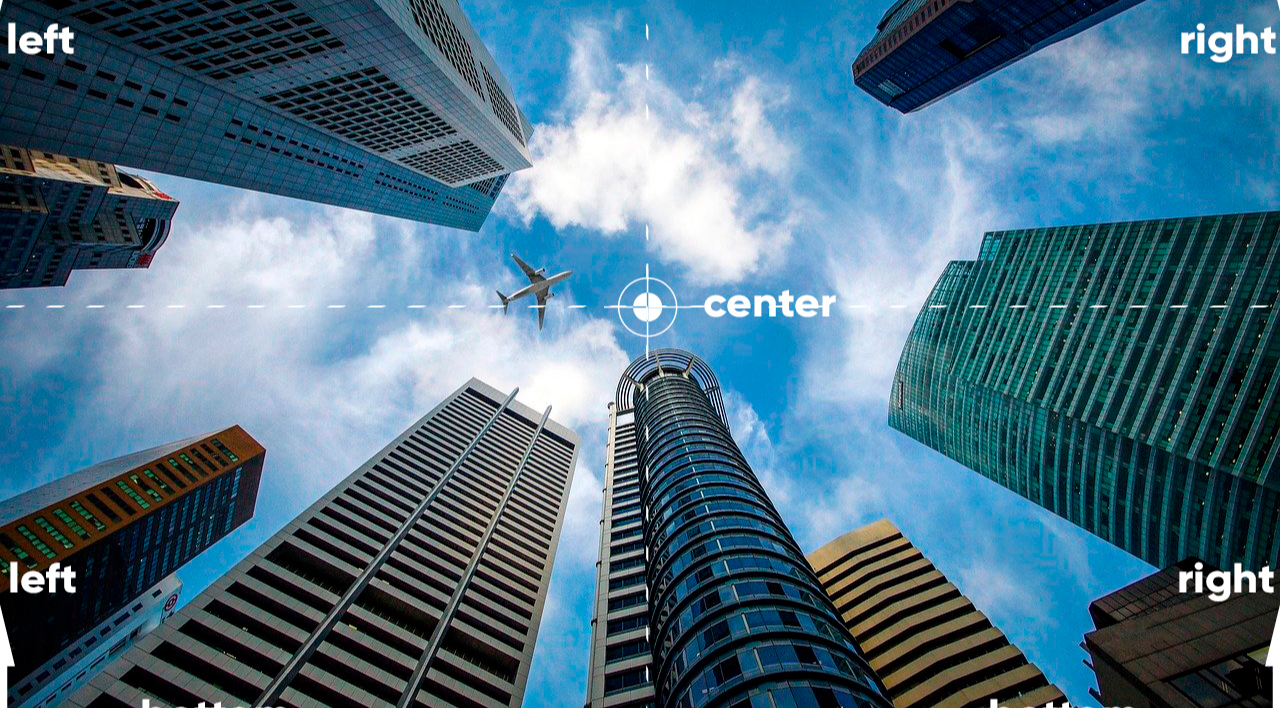
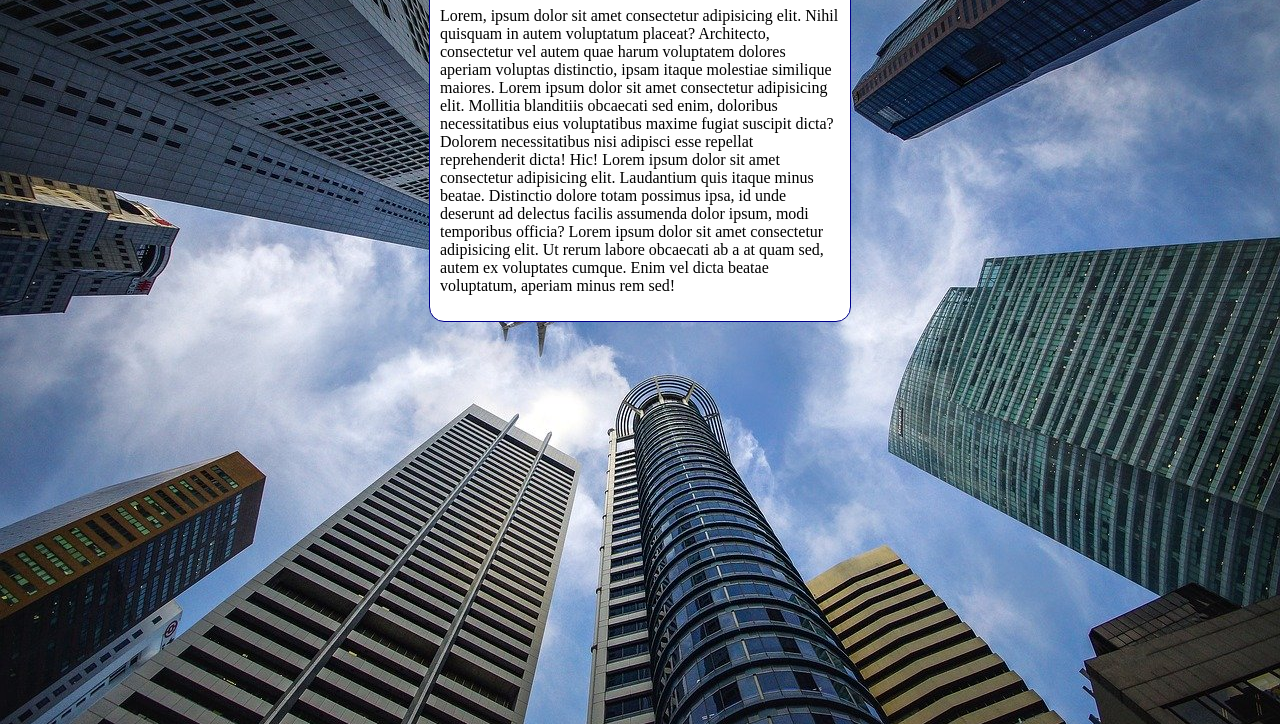
Before and after one commit to Lucaszz11/html-css, a plain HTML site: page Exercícios/ex022/fundo005.html in a window 1280 px wide. Shown: the part 92-816 px from the top of the page. Drawn offline with Linux system fonts and the light colour scheme.

Commit message:
Atualizei exercício 022

```diff
--- a/Exercícios/ex022/fundo005.html
+++ b/Exercícios/ex022/fundo005.html
@@ -3,16 +3,31 @@
 <head>
     <meta charset="UTF-8">
     <meta name="viewport" content="width=device-width, initial-scale=1.0">
-    <title>Posicionamento</title>
+    <title>Document</title>
     <style>
         body{
-            height: 98vh;
-            background-image: url(imagens/wallpaper003.jpg);
-            background-position: center center;
+            height: 100vh;
+            background-color: black;
+            background-image: url(imagens/wallpaper002.jpg);
+            background-position: center top;
+            background-repeat: no-repeat;
+            background-size: cover;
+        }
+        main{
+            background-color: white;
+            width: 400px;
+            padding: 10px;
+            margin: auto;
+            border: 1px solid darkblue;
+            border-radius: 15px;
         }
     </style>
 </head>
 <body>
+    <main>
+        <h1>Teste de Imagem de Fundo</h1>
+        <p>Lorem, ipsum dolor sit amet consectetur adipisicing elit. Nihil quisquam in autem voluptatum placeat? Architecto, consectetur vel autem quae harum voluptatem dolores aperiam voluptas distinctio, ipsam itaque molestiae similique maiores. Lorem ipsum dolor sit amet consectetur adipisicing elit. Mollitia blanditiis obcaecati sed enim, doloribus necessitatibus eius voluptatibus maxime fugiat suscipit dicta? Dolorem necessitatibus nisi adipisci esse repellat reprehenderit dicta! Hic! Lorem ipsum dolor sit amet consectetur adipisicing elit. Laudantium quis itaque minus beatae. Distinctio dolore totam possimus ipsa, id unde deserunt ad delectus facilis assumenda dolor ipsum, modi temporibus officia? Lorem ipsum dolor sit amet consectetur adipisicing elit. Ut rerum labore obcaecati ab a at quam sed, autem ex voluptates cumque. Enim vel dicta beatae voluptatum, aperiam minus rem sed!</p>
+    </main>
 
 </body>
 </html>
```
